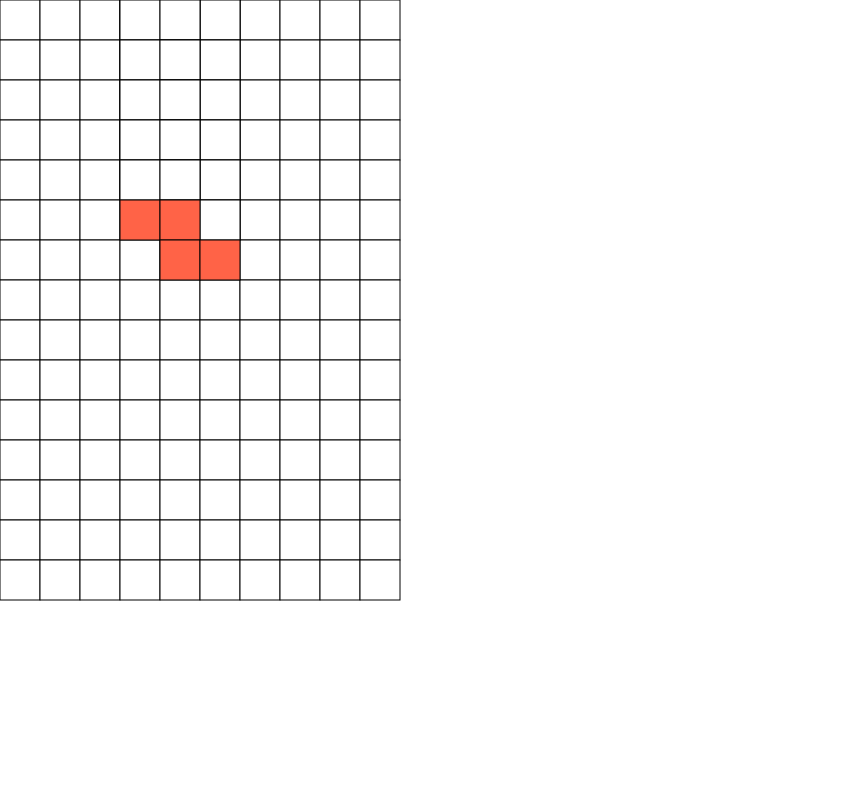
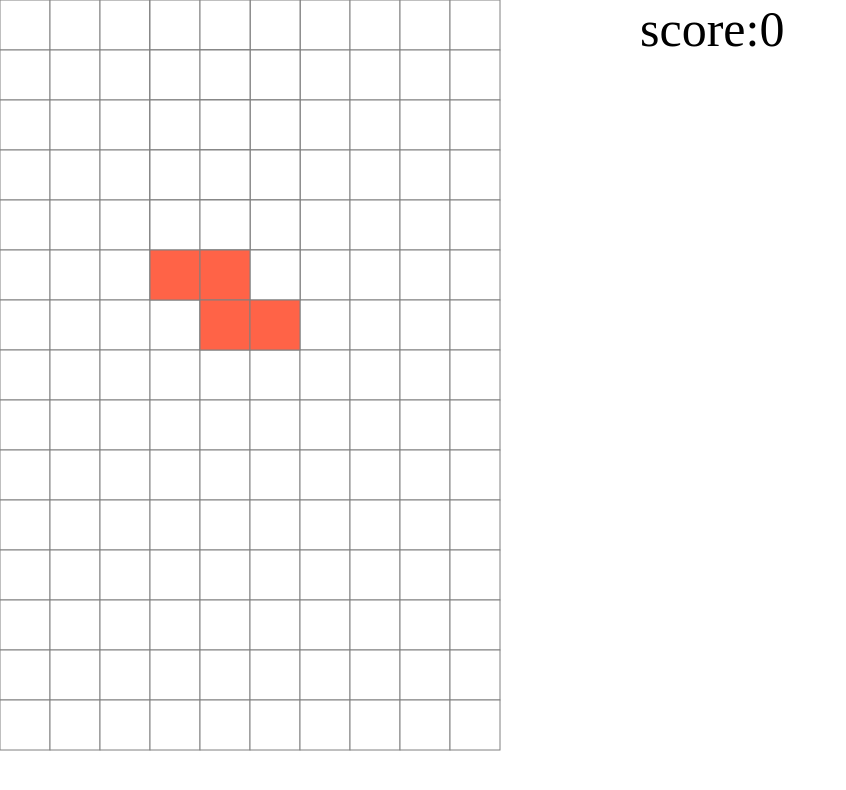
Before and after one commit to IsaevAlexandr/Tetris-game, a website with bundled scripts: page index.html in a window 1280 px wide. Shown: the whole page, without its empty margins (0-846 px from the left). Built offline with nearby package versions, Linux system fonts and the light colour scheme.

Commit message:
remove some properties from drawContext

```diff
--- a/index.html
+++ b/index.html
@@ -11,11 +11,19 @@
                 width: 100%;
                 height: 100%;
                 margin: 0;
+                display: flex;
+            }
+            .scoreboard {
+                display: flex;
+                width: 100px;
+                height: 50px;
+                font-size: 50px;
             }
         </style>
     </head>
     <body>
         <canvas id="game"></canvas>
+        <div class="scoreboard">score: <span id="scoreboard"></span></div>
         <script src="src/index.ts"></script>
     </body>
 </html>
--- a/src/drawContext.ts
+++ b/src/drawContext.ts
@@ -1,26 +1,18 @@
 export class DrawContext {
-    ctx: CanvasRenderingContext2D;
     emptyFieldColor: string;
     squareWidth: number;
-    colSize: number;
-    rowSize: number;
-    _width: number;
 
-    constructor(ctx: CanvasRenderingContext2D) {
-        this.ctx = ctx;
-        this.ctx.canvas.width = window.innerWidth;
+    constructor(private readonly ctx: CanvasRenderingContext2D) {
+        this.ctx.canvas.width = window.innerWidth / 2;
         this.ctx.canvas.height = window.innerHeight;
+        this.ctx.strokeStyle = 'grey';
 
-        this._width = Math.min(window.innerWidth, window.innerHeight);
         this.emptyFieldColor = 'white';
-        this.squareWidth = this._width / 2 / 10;
-        this.colSize = this._width / this.squareWidth / 2;
-        this.rowSize = (this._width / this.squareWidth) * 0.75;
+        this.squareWidth = 50;
     }
 
     drawSquare = (x: number, y: number, color: string) => {
         this.ctx.fillStyle = color;
-        this.ctx.strokeStyle = 'black';
 
         this.ctx.fillRect(
             x * this.squareWidth,
--- a/src/game.ts
+++ b/src/game.ts
@@ -1,26 +1,28 @@
 import { Shape } from './shape';
 import { Grid } from './grid';
 import { DrawContext } from './drawContext';
+import { ScoreObserver } from './scoreObserver';
 
 export class Game {
-    shape: Shape;
-    grid: Grid;
     shapeOffsetX: number;
     shapeOffsetY: number;
-    isGameOver: boolean;
-    tikTime: number;
 
-    constructor(private readonly ctx: DrawContext) {
-        this.shape = new Shape();
-        this.grid = new Grid(ctx);
-
-        this.isGameOver = false;
-        this.tikTime = 1000;
-        this.shapeOffsetX = Math.ceil(this.ctx.colSize / 2) - 2;
-        this.shapeOffsetY = -3;
+    constructor(
+        private readonly ctx: DrawContext,
+        private readonly grid: Grid = new Grid(ctx, 10, 15),
+        private shape: Shape = new Shape(),
+        private isGameOver: boolean = false,
+        private tikTime: number = 1000,
+        readonly score: ScoreObserver = new ScoreObserver(),
+    ) {
+        this.setinitialShapeOffsets();
     }
 
-    start() {
+    private setinitialShapeOffsets() {
+        [this.shapeOffsetX, this.shapeOffsetY] = [Math.ceil(this.grid.colSize / 2) - 2, -3];
+    }
+
+    start = () => {
         document.addEventListener('keydown', this.handleKeypres);
         this.startGame();
         this.drawGrid();
@@ -38,15 +40,19 @@ export class Game {
         };
 
         window.requestAnimationFrame(tick);
+    };
+
+    notifyGameOver(value: number) {
+        alert(`GAME OVER.\nYou score is: ${value}`);
     }
 
-    private gameOver() {
+    private gameOver = () => {
         this.isGameOver = true;
-    }
+    };
 
-    private startGame() {
+    private startGame = () => {
         this.isGameOver = false;
-    }
+    };
 
     private handleKeypres = ({ keyCode }) => {
         const keyMapToActions = {
@@ -66,27 +72,37 @@ export class Game {
     }
 
     private drawShape(color?: string) {
-        this.shape.forEachNonEmptyCell(({ x, y }) => {
+        for (let y = 0; y < this.shape.activeShape.length; y++) {
+            for (let x = 0; x < this.shape.activeShape[y].length; x++) {
+                if (this.shape.activeShape[y][x]) {
                     this.ctx.drawSquare(
                         x + this.shapeOffsetX,
                         y + this.shapeOffsetY,
                         color || this.shape.color,
                     );
-        });
+                }
+            }
+        }
     }
 
     private fillGrid() {
-        this.shape.forEachNonEmptyCell(({ x, y }) => {
+        for (let y = 0; y < this.shape.activeShape.length; y++) {
+            for (let x = 0; x < this.shape.activeShape[y].length; x++) {
+                if (this.shape.activeShape[y][x]) {
                     if (this.shapeOffsetY + y < 0) {
                         this.gameOver();
-
-                alert('GAME OVER');
-
+                        this.score.notify(this.notifyGameOver);
                         return;
                     }
 
-            this.grid.setCellColor(this.shapeOffsetX + x, this.shapeOffsetY + y, this.shape.color);
-        });
+                    this.grid.setCellColor(
+                        this.shapeOffsetX + x,
+                        this.shapeOffsetY + y,
+                        this.shape.color,
+                    );
+                }
+            }
+        }
     }
 
     private moveShapeDown = () => {
@@ -104,11 +120,10 @@ export class Game {
             this.fillGrid();
 
             if (!this.isGameOver) {
-                this.grid.removeFulfilledLines();
+                this.score.listen(this.grid.removeFulfilledLines());
                 this.drawGrid();
                 this.shape = new Shape();
-                this.shapeOffsetX = this.ctx.colSize / 2 - 2;
-                this.shapeOffsetY = -3;
+                this.setinitialShapeOffsets();
             }
         }
     };
@@ -145,7 +160,7 @@ export class Game {
         let nextX = this.shapeOffsetX;
 
         if (this.grid.checkCollision(nextX, this.shapeOffsetX, this.shape.getNextShape())) {
-            if (this.shapeOffsetX > this.ctx.colSize / 2) {
+            if (this.shapeOffsetX > this.grid.colSize / 2) {
                 nextX -= 1;
             } else {
                 nextX += 1;
--- a/src/grid.ts
+++ b/src/grid.ts
@@ -3,13 +3,17 @@ import { DrawContext } from './drawContext';
 export class Grid {
     table: string[][];
 
-    constructor(private readonly ctx: DrawContext) {
+    constructor(
+        private readonly ctx: DrawContext,
+        readonly colSize: number,
+        readonly rowSize: number,
+    ) {
         this.generateTable();
     }
 
     private generateTable() {
         this.table = [];
-        for (let y = 0; y < this.ctx.rowSize; y++) {
+        for (let y = 0; y < this.rowSize; y++) {
             this.table[y] = [];
 
             this.addEmptyLine(y);
@@ -17,14 +21,14 @@ export class Grid {
     }
 
     private addEmptyLine(y: number) {
-        for (let x = 0; x < this.ctx.colSize; x++) {
+        for (let x = 0; x < this.colSize; x++) {
             this.setCellColor(x, y, this.ctx.emptyFieldColor);
         }
     }
 
     private shiftLinesTo(yPosition: number) {
         for (let y = yPosition; y > 1; y--) {
-            for (let x = 0; x < this.ctx.colSize; x++) {
+            for (let x = 0; x < this.colSize; x++) {
                 this.table[y][x] = this.table[y - 1][x];
             }
         }
@@ -38,19 +42,24 @@ export class Grid {
         }
     }
 
-    removeFulfilledLines() {
+    removeFulfilledLines(): number {
+        let removedLinesCount = 0;
+
         for (let y = 0; y < this.table.length; y++) {
             let hasNoEmptyCell = true;
 
-            for (let x = 0; x < this.ctx.colSize; x++) {
+            for (let x = 0; x < this.colSize; x++) {
                 hasNoEmptyCell = hasNoEmptyCell && this.table[y][x] !== this.ctx.emptyFieldColor;
             }
 
             if (hasNoEmptyCell) {
                 this.shiftLinesTo(y);
                 this.addEmptyLine(0);
+                removedLinesCount++;
             }
         }
+
+        return removedLinesCount;
     }
 
     checkCollision(nextOfsetX: number, nextOffsetY: number, matrix: number[][]) {
@@ -67,7 +76,7 @@ export class Grid {
                     continue;
                 }
 
-                if (offsetX < 0 || offsetX >= this.ctx.colSize || offsetY >= this.ctx.rowSize) {
+                if (offsetX < 0 || offsetX >= this.colSize || offsetY >= this.rowSize) {
                     return true;
                 }
 
--- a/src/index.ts
+++ b/src/index.ts
@@ -2,7 +2,10 @@ import { Game } from './game';
 import { DrawContext } from './drawContext';
 
 const ctx = document.getElementById('game').getContext('2d');
+const scoreboard = document.getElementById('scoreboard');
 
 const game = new Game(new DrawContext(ctx));
 
+game.score.subscribe(value => (scoreboard.innerHTML = String(value)));
+
 game.start();
--- /dev/null
+++ b/src/scoreObserver.ts
@@ -0,0 +1,35 @@
+export class ScoreObserver {
+    constructor(
+        private subscribers: Function[] = [],
+        private score: number = 0,
+        private scoreMultiplier: number = 10,
+    ) {}
+
+    subscribe = (cb: (x: number) => void) => {
+        this.notify(cb);
+        this.subscribers.push(cb);
+    };
+
+    listen = (value?: number) => {
+        if (!value) return;
+
+        this.score += value * this.scoreMultiplier;
+
+        if (value % 4 === 0) {
+            this.score += 100;
+        }
+
+        this.notifyAll();
+    };
+
+    reset() {
+        this.score = 0;
+        this.notifyAll();
+    }
+
+    notifyAll() {
+        this.subscribers.forEach(this.notify);
+    }
+
+    notify = cb => cb(this.score);
+}
--- a/src/shape.ts
+++ b/src/shape.ts
@@ -22,16 +22,6 @@ export class Shape {
 
     switchShape() {
         this.activeShapeNumber = this.getNextShapeNumber();
-    }
-
-    forEachNonEmptyCell(cb: (args: { x: number; y: number }) => void) {
-        for (let y = 0; y < this.activeShape.length; y++) {
-            for (let x = 0; x < this.activeShape[y].length; x++) {
-                if (this.activeShape[y][x]) {
-                    cb({ x, y });
-                }
-            }
-        }
     }
 }
 
```
Lines whose indentation alone changed are shown as unchanged.
